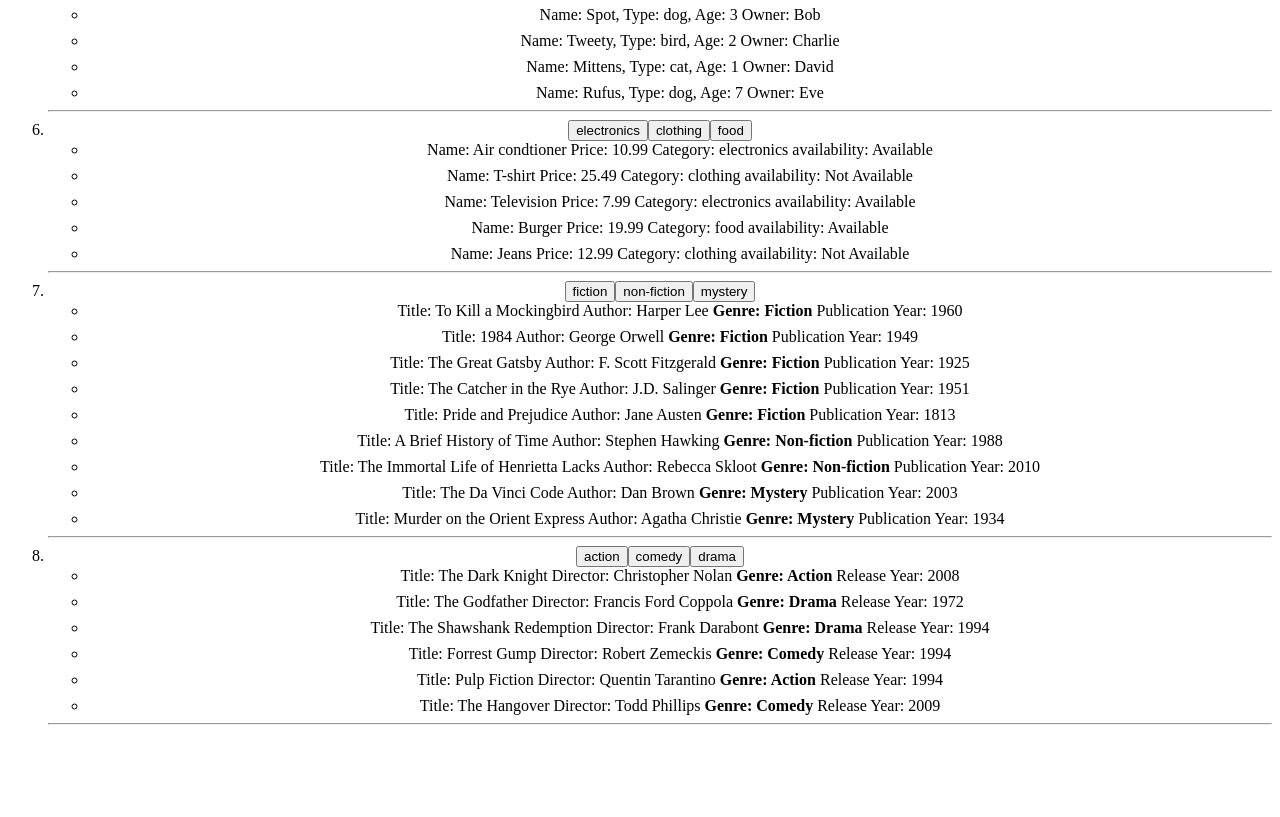
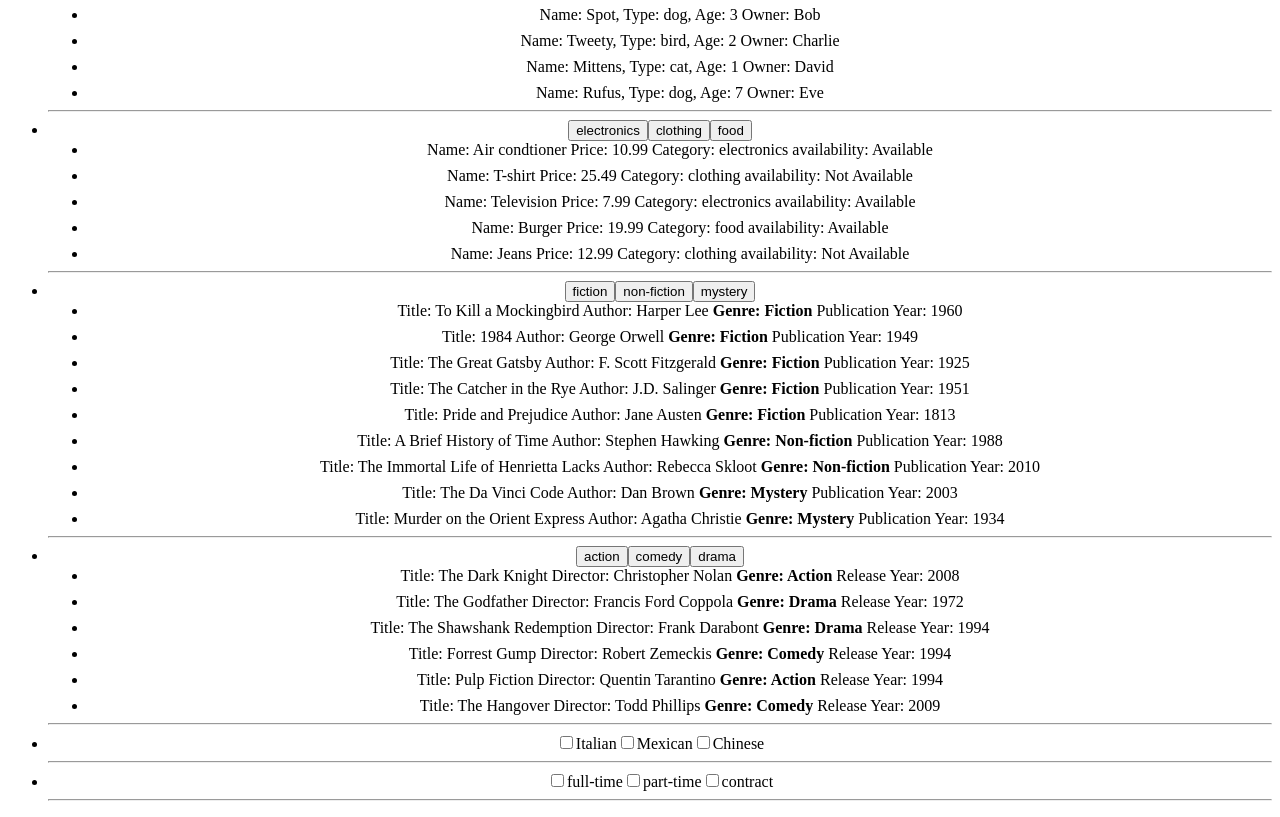
Before and after one commit to yash-purkar/practice-sets-react, a React (Create React App) app: page / in a window 1280 px wide. Shown: the part 501-1318 px from the top of the page. Before the commit the page ends 1242 px from the top, so only its background shows below. Built offline with nearby package versions, Linux system fonts and the light colour scheme.

Commit message:
solved checkbox questions

```diff
--- a/src/App.css
+++ b/src/App.css
@@ -39,4 +39,5 @@
 
 li {
   margin-bottom: 8px;
+  list-style-type: disc;
 }
--- a/src/FilterWithReact/Components/Books.jsx
+++ b/src/FilterWithReact/Components/Books.jsx
@@ -11,7 +11,7 @@
       <ul>
         <input type="number" onChange={yearChangeHandler} maxLength="4" />
         {
-          filteredBooks.map(({ title, publishYear }) => <li>Title: ${title}  (Publish Year: ${publishYear})</li>)
+          filteredBooks.map(({ title, publishYear }) => <li key={title}>Title: ${title}  (Publish Year: ${publishYear})</li>)
         }
       </ul>
     </div>
--- /dev/null
+++ b/src/FilterWithReact/Components/JobPosting.jsx
@@ -0,0 +1,51 @@
+import React, { useState } from 'react'
+
+export const JobPosting = ({ jobData }) => {
+  const [selectedJobTypes, setSelectedJobTypes] = useState([])
+  const checkHandler = (e) => {
+    const type = e.target.value;
+    const isChecked = e.target.checked;
+
+    if (isChecked) {
+      setSelectedJobTypes([...selectedJobTypes, type])
+    }
+    else {
+      setSelectedJobTypes(selectedJobTypes.filter(t => t !== type));
+    }
+  }
+
+  const filteredJobTypes = jobData.filter(({ type }) => selectedJobTypes.includes(type));
+
+  const jobTypes = ["full-time", "part-time", "contract"];
+  return (
+    <div>
+      {
+        jobTypes.map((type, i) => {
+          return (
+            <>
+              <label key={i}>
+                <input type="checkbox" value={type} checked={selectedJobTypes.includes(type)} onChange={checkHandler} />
+                {type}
+              </label>
+            </>
+          )
+        })
+      }
+      <ul>
+        {
+          filteredJobTypes.map(({ company, jobTitle, type, location, salary }, i) => {
+            return (
+              <li key={i}>
+                <div>Company Name: {company}</div>
+                <div>jobTitle: {jobTitle}</div>
+                <div>Type: {type}</div>
+                <div>Location: {location}</div>
+                <div>Salary: {salary}</div>
+              </li>
+            )
+          })
+        }
+      </ul>
+    </div>
+  )
+}
--- a/src/FilterWithReact/Components/Movies.jsx
+++ b/src/FilterWithReact/Components/Movies.jsx
@@ -12,7 +12,7 @@
       <input type="number" onChange={ratingChangeHandler} />
       <ul>
         {
-          filteredMovies.map(({ title, director, rating, genre }) => <li>{title}, {director}, <strong>{rating}</strong>, {genre}</li>)
+          filteredMovies.map(({ title, director, rating, genre }) => <li key={title}>{title}, {director}, <strong>{rating}</strong>, {genre}</li>)
         }
       </ul>
     </div>
--- a/src/FilterWithReact/Components/Movies2.jsx
+++ b/src/FilterWithReact/Components/Movies2.jsx
@@ -15,7 +15,7 @@
       </div>
       <ul>
         {
-          filteredGenre.map(({ title, director, genre, releaseYear }) => <li>Title: {title} Director: {director} <strong>Genre: {genre}</strong> Release Year: {releaseYear}</li>)
+          filteredGenre.map(({ title, director, genre, releaseYear }, i) => <li key={i}>Title: {title} Director: {director} <strong>Genre: {genre}</strong> Release Year: {releaseYear}</li>)
         }
       </ul>
     </>
--- a/src/FilterWithReact/Components/Product2.jsx
+++ b/src/FilterWithReact/Components/Product2.jsx
@@ -13,7 +13,7 @@
 
       <ul>
         {
-          filteredCategory.map(({ name, price, category, availability }) => <li>Name: {name} Price: {price} Category: {category} availability: {availability ? "Available" : "Not Available"}</li>)
+          filteredCategory.map(({ name, price, category, availability }) => <li key={name}>Name: {name} Price: {price} Category: {category} availability: {availability ? "Available" : "Not Available"}</li>)
         }
       </ul>
     </>
--- /dev/null
+++ b/src/FilterWithReact/Components/Restaurants.jsx
@@ -0,0 +1,50 @@
+import React, { useState } from 'react';
+
+export const Restaurants = ({ restaurants }) => {
+  const [selectedCuisines, setSelectedCuisines] = useState([]);
+
+  const handleCheckChange = (e) => {
+    const cuisine = e.target.value;
+    const isChecked = e.target.checked;
+    console.log("isChecked", isChecked)
+
+    if (isChecked) {
+      setSelectedCuisines([...selectedCuisines, cuisine]);
+    }
+    else {
+      setSelectedCuisines(selectedCuisines.filter(c => c !== cuisine))
+    }
+  }
+
+  const filteredCuisines = restaurants.filter(({ cuisine }) => selectedCuisines.includes(cuisine));
+
+  const cuisines = ["Italian", "Mexican", "Chinese"]
+  return (
+    <>{
+      cuisines.map((cuisine, i) => {
+        return (
+          <label key={i}>
+            <input type="checkbox" value={cuisine} checked={selectedCuisines.includes(cuisine)} onChange={handleCheckChange} />
+            {cuisine}
+          </label>
+        )
+      })
+    }
+      <ul style={{ width: "200px", margin: "auto" }}>
+        {
+          filteredCuisines.map(({ name, cuisine, location, rating }, index) => {
+            return (
+              <li key={index}>
+                <div>Name: {name}</div>
+                <div>Cuisine: {cuisine}</div>
+                <div>Location: {location}</div>
+                <div>Rating: {rating}</div>
+              </li>
+            )
+
+          })
+        }
+      </ul>
+    </>
+  )
+}
--- a/src/FilterWithReact/Data.jsx
+++ b/src/FilterWithReact/Data.jsx
@@ -65,3 +65,20 @@
   { title: "Pulp Fiction", director: "Quentin Tarantino", genre: "Action", releaseYear: 1994 },
   { title: "The Hangover", director: "Todd Phillips", genre: "Comedy", releaseYear: 2009 }
 ];
+
+// Checkbox
+export const restaurants = [
+  { name: 'Pizza Hut', cuisine: 'Italian', location: 'New York', rating: 4.2 },
+  { name: 'Taco Bell', cuisine: 'Mexican', location: 'Los Angeles', rating: 3.8 },
+  { name: 'Panda Express', cuisine: 'Chinese', location: 'San Francisco', rating: 4.5 },
+  { name: 'McDonalds', cuisine: 'Italian', location: 'Chicago', rating: 3.7 },
+  { name: 'Subway', cuisine: 'Mexican', location: 'Seattle', rating: 4.0 },
+];
+
+export const jobData = [
+  { company: "Acme Inc.", jobTitle: "Software Engineer", type: "full-time", location: "San Francisco, CA", salary: 120000 },
+  { company: "XYZ Corp.", jobTitle: "Marketing Manager", type: "part-time", location: "New York, NY", salary: 100000 },
+  { company: "ABC Co.", jobTitle: "Data Analyst", type: "full-time", location: "Chicago, IL", salary: 80000 },
+  { company: "MNO LLC", jobTitle: "Sales Representative", type: "contract", location: "Miami, FL", salary: 70000 },
+  { company: "PQR Inc.", jobTitle: "Product Manager", type: "part-time", location: "Seattle, WA", salary: 130000 }
+];
--- a/src/FilterWithReact/Questions.jsx
+++ b/src/FilterWithReact/Questions.jsx
@@ -1,4 +1,4 @@
-import { Question1, Question2, Question3, Question4, Question5, Question6, Question7, Question8 } from "./Set4"
+import { Question1, Question10, Question2, Question3, Question4, Question5, Question6, Question7, Question8, Question9 } from "./Set4"
 
 
 export const Questions = () => {
@@ -22,6 +22,11 @@
       <hr />
       <li><Question8 /></li>
       <hr />
+      {/* Checkbox Questions */}
+      <li><Question9 /></li>
+      <hr />
+      <li><Question10 /></li>
+      <hr />
     </ol>
   )
 }
--- a/src/FilterWithReact/Set4.jsx
+++ b/src/FilterWithReact/Set4.jsx
@@ -1,5 +1,5 @@
 import React from 'react'
-import { employees, products, books, movies, pets, products2, books2, movies2 } from './Data'
+import { employees, products, books, movies, pets, products2, books2, movies2, restaurants, jobData } from './Data'
 import { Employees } from './Components/Employees'
 import { Product } from './Components/Product'
 import { Books } from './Components/Books'
@@ -8,6 +8,8 @@
 import { Product2 } from './Components/Product2'
 import { Books2 } from './Components/Books2'
 import { Movies2 } from './Components/Movies2'
+import { Restaurants } from './Components/Restaurants'
+import { JobPosting } from './Components/JobPosting'
 
 
 // 🔶INPUT TYPE QUESTIONS🔶
@@ -64,3 +66,16 @@
 export const Question8 = () => {
   return <Movies2 movies={movies2} />
 }
+
+
+// 🔶CHECKBOX🔶
+// 9️⃣ Create a React app that displays a list of restaurants with their name, cuisine, location, and rating. Implement a checkbox for each cuisine type (e.g. Italian, Mexican, Chinese) and filter the displayed list of restaurants to show only those that serve the selected cuisine type(s), using the filter() function.
+export const Question9 = () => {
+  return <Restaurants restaurants={restaurants} />
+}
+
+
+// 🔟Create a React app that displays a list of job postings with properties like company, job title, location, and salary. Implement a checkbox for each job type (e.g. full-time, part-time, contract) and filter the displayed list of job postings to show only those with the selected job type(s), using the filter() function.
+export const Question10 = () => {
+  return <JobPosting jobData={jobData} />
+}
```
